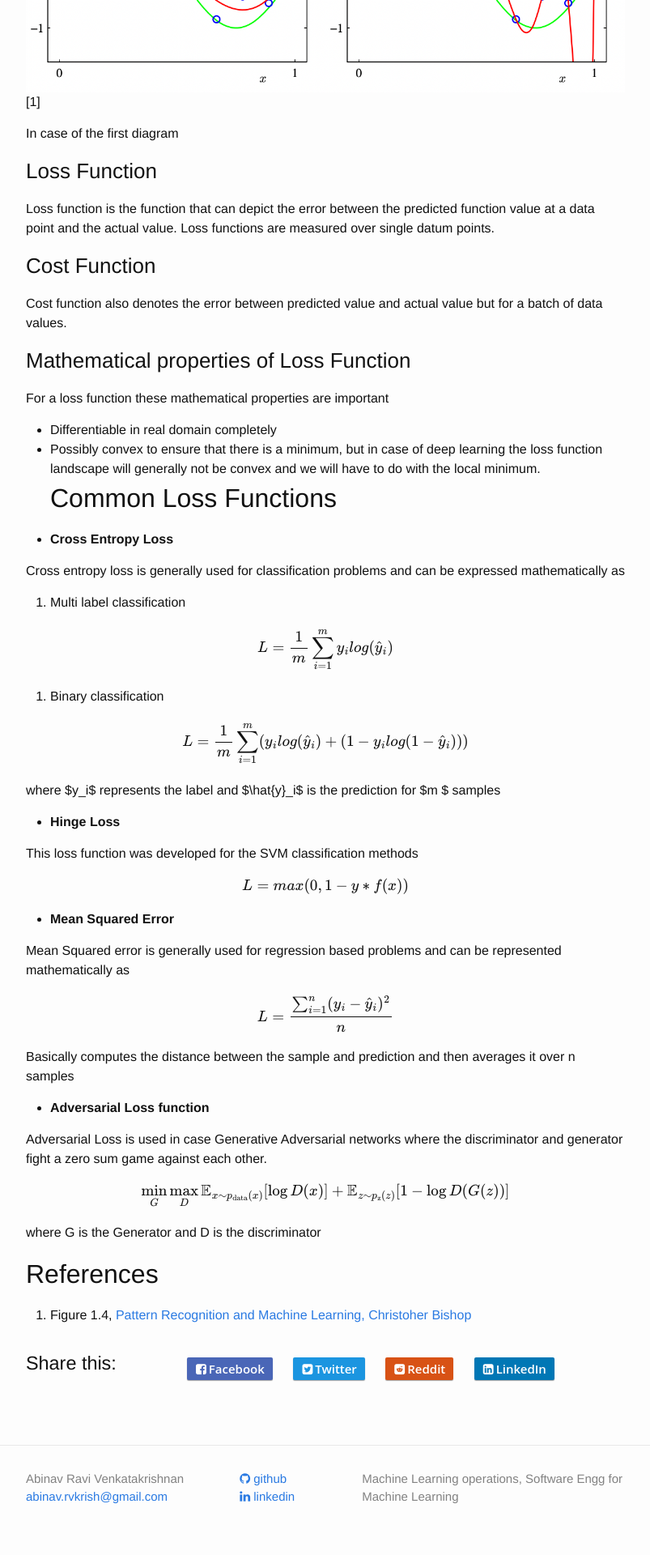
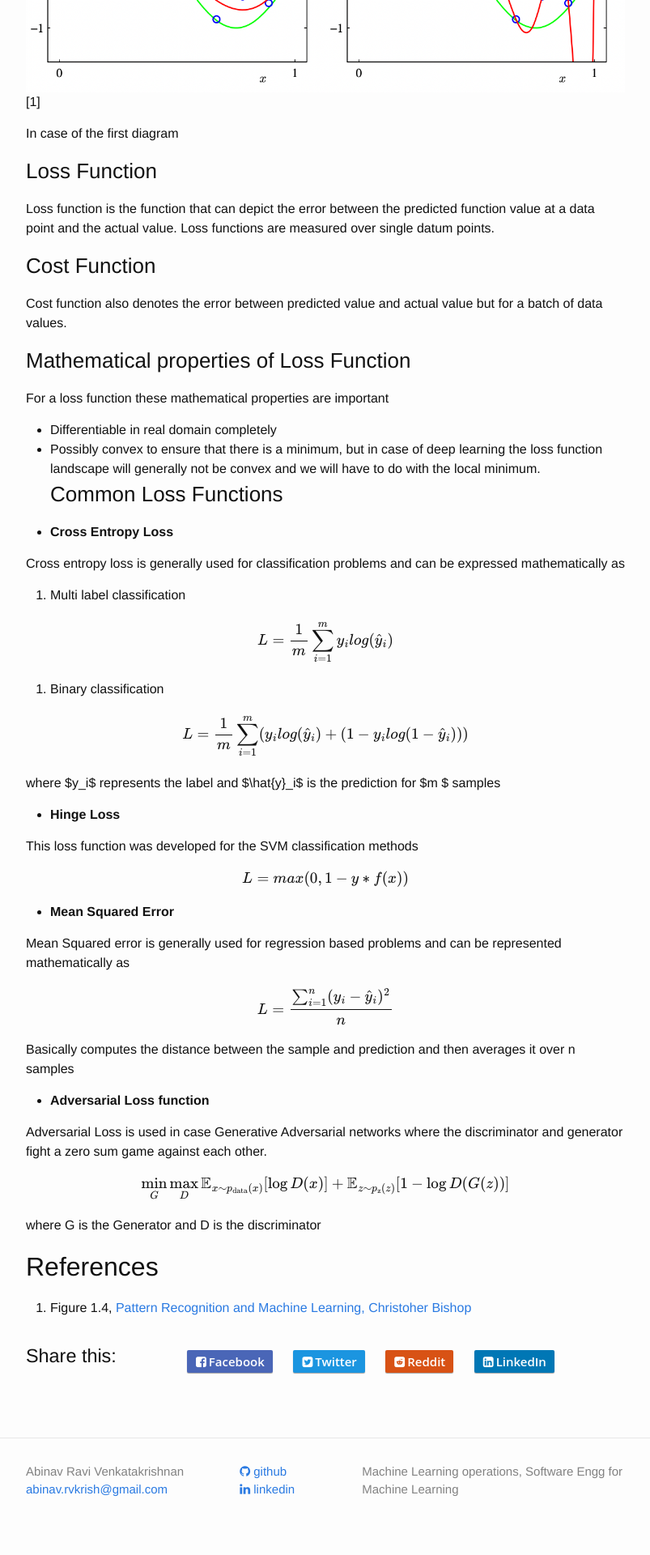
Before and after one commit to AbinavRavi/AbinavRavi.github.io, a Jekyll site: the page built from _posts/2023-02-14-cost-functions.markdown, in a window 1280 px wide. Shown: the part 926-2846 px from the top of the page at 81% size, without its empty margins (238-1041 px from the left). Built offline with Jekyll 4.4.1, drawn with Linux system fonts in a browser that asks for light colours; nearby versions of some CDN libraries; formulas are drawn with MathJax 3; comment, search, counter and statistics services are not loaded.

```diff
--- a/_posts/2023-02-14-cost-functions.markdown
+++ b/_posts/2023-02-14-cost-functions.markdown
@@ -26,7 +26,7 @@ For a loss function these mathematical properties are important
 
 - Differentiable in real domain completely
 - Possibly convex to ensure that there is a minimum, but in case of deep learning the loss function landscape will generally not be convex and we will have to do with the local minimum.
-## Common Loss Functions
+### Common Loss Functions
 
 - **Cross Entropy Loss**
 
```
